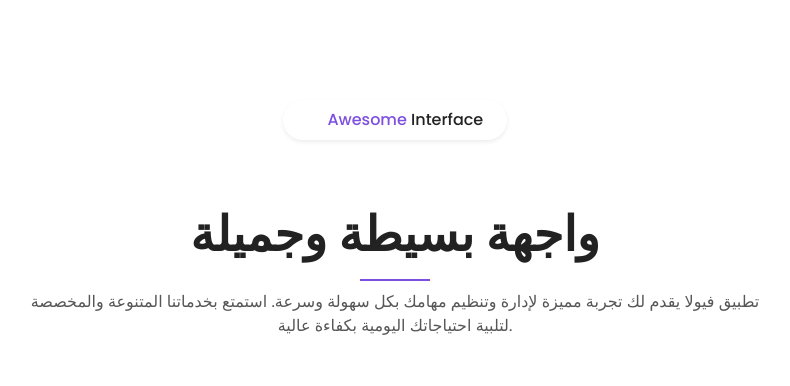
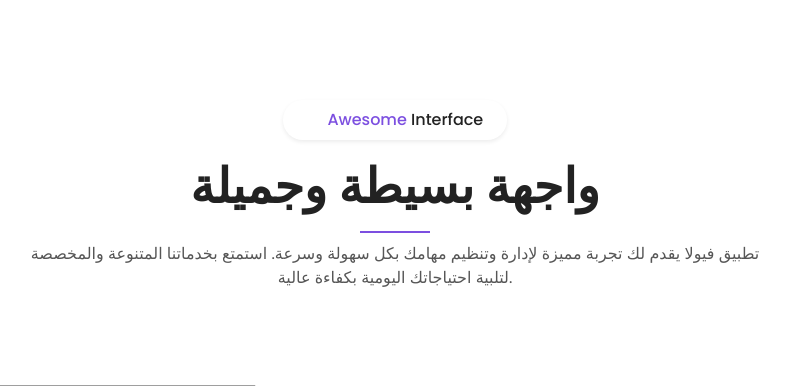
Before and after one commit to hsnww/app-land-page, a PHP site: page / in a window 1280 px wide. Shown: the part 800-1186 px from the top of the page, without its empty margins (245-1035 px from the left). Run offline with PHP 8.4, Linux system fonts and the light colour scheme; some libraries are stand-ins or nearby versions; some web fonts are replaced; grey boxes are pictures that could not be loaded.

```diff
--- a/index.php
+++ b/index.php
@@ -91,7 +91,7 @@
                                 <span class="text-primary">Awesome</span>
                                 Interface
                             </span>
-                        <h2 class="text-capitalize mt-5">واجهة بسيطة وجميلة</h2>
+                        <h2 class="text-capitalize">واجهة بسيطة وجميلة</h2>
                         <p class="d-none d-sm-block mt-4">تطبيق فيولا يقدم لك تجربة مميزة لإدارة وتنظيم مهامك بكل سهولة وسرعة. استمتع بخدماتنا المتنوعة والمخصصة لتلبية احتياجاتك اليومية بكفاءة عالية.</p>
                         <p class="d-block d-sm-none mt-4">تطبيق فيولا يقدم لك تجربة مميزة لإدارة وتنظيم مهامك بكل سهولة وسرعة. استمتع بخدماتنا المتنوعة والمخصصة لتلبية احتياجاتك اليومية بكفاءة عالية.</p>
                     </div>
```
